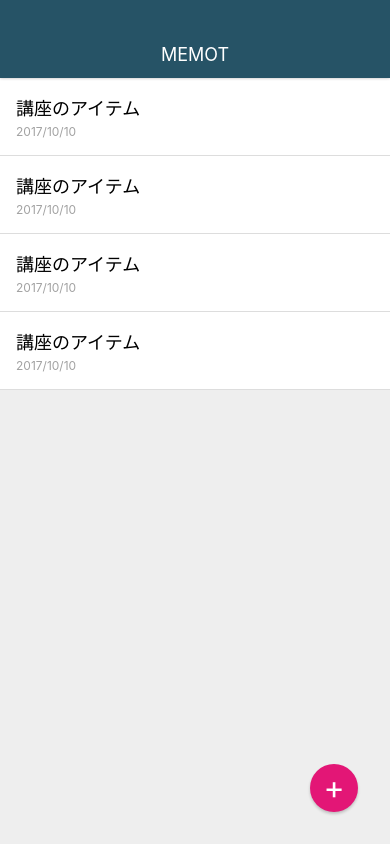
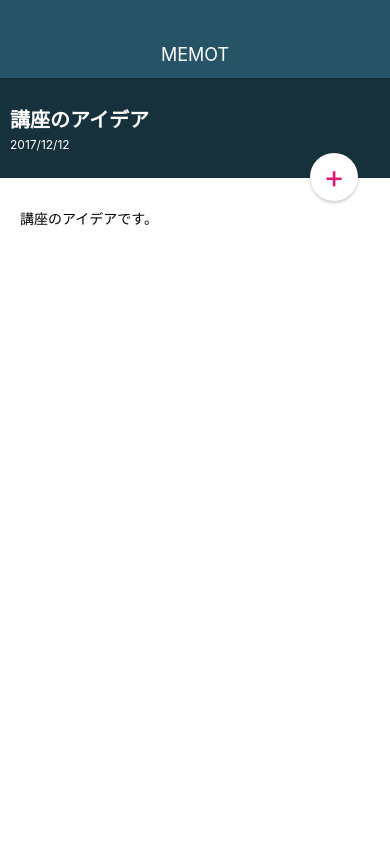
Before and after one commit to ammouchan7/MemoApp, a React Native app: screen / in a window 390 px wide. Built offline with nearby package versions, Linux system fonts and the light colour scheme.

Commit message:
Style MemoDetailScreen

```diff
--- a/App.js
+++ b/App.js
@@ -1,7 +1,7 @@
 import React from 'react';
 import { StyleSheet, View } from 'react-native';
 
-import MemoListScreen from './src/screens/MemoListScreen';
+import MemoDetailScreen from './src/screens/MemoDetailScreen';
 import Appbar from './src/components/Appbar';
 
 export default class App extends React.Component {
@@ -9,7 +9,7 @@
     return (
       <View style={styles.container}>
         <Appbar />
-        <MemoListScreen />
+        <MemoDetailScreen />
 
       </View>
     );
--- a/src/elememts/CircleButton.js
+++ b/src/elememts/CircleButton.js
@@ -3,9 +3,19 @@
 
 class CircleButton extends React.Component {
   render() {
+    const { style, color } = this.props;
+
+    let bgColor = '#E31676';
+    let textColor = '#fff';
+
+    if (color === 'white') {
+      bgColor = '#fff';
+      textColor = '#E31676';
+    }
+
     return (
-      <View style={styles.circleButton}>
-        <Text style={styles.circleButtonTitle}>
+      <View style={[styles.circleButton, style, { backgroundColor: bgColor }]}>
+        <Text style={[styles.circleButtonTitle, { color: textColor }]}>
           {this.props.children}
         </Text>
       </View>
@@ -20,7 +30,6 @@
     right: 32,
     width: 48,
     height: 48,
-    backgroundColor: '#E31676',
     borderRadius: 24,
     justifyContent: 'center',
     alignItems: 'center',
--- /dev/null
+++ b/src/screens/MemoDetailScreen.js
@@ -0,0 +1,66 @@
+import React from 'react';
+import { StyleSheet, View, Text } from 'react-native';
+import CircleButton from '../elememts/CircleButton';
+
+class MemoDetailScreen extends React.Component {
+  render() {
+    return (
+      <View style={styles.container}>
+        <View>
+          <View style={styles.memoHeader}>
+            <View>
+              <Text style={styles.memoHeaderTitle}>講座のアイデア</Text>
+              <Text style={styles.memoHeaderDate}>2017/12/12</Text>
+            </View>
+          </View>
+        </View>
+
+        <View style={styles.memoContent}>
+          <Text>
+            講座のアイデアです。
+          </Text>
+        </View>
+
+        <CircleButton color="white" style={styles.editButton}>+</CircleButton>
+      </View>
+    );
+  }
+}
+
+const styles = StyleSheet.create({
+  container: {
+    flex: 1,
+    width: '100%',
+  },
+
+  memoHeader: {
+    padding: 10,
+    height: 100,
+    backgroundColor: '#17313C',
+    justifyContent: 'center',
+  },
+  memoHeaderTitle: {
+    fontSize: 20,
+    fontWeight: 'bold',
+    color: '#fff',
+    marginBottom: 4,
+  },
+  memoHeaderDate: {
+    fontSize: 12,
+    color: '#fff',
+  },
+  memoContent: {
+    paddingTop: 30,
+    paddingLeft: 20,
+    paddingRight: 20,
+    paddingBottom: 20,
+    backgroundColor: '#fff',
+    flex: 1,
+  },
+
+  editButton: {
+    top: 75,
+  },
+
+});
+export default MemoDetailScreen;
```
